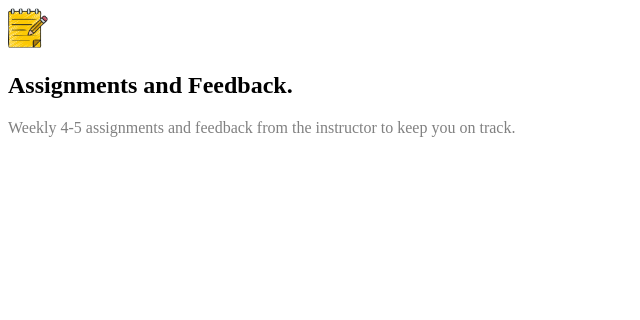
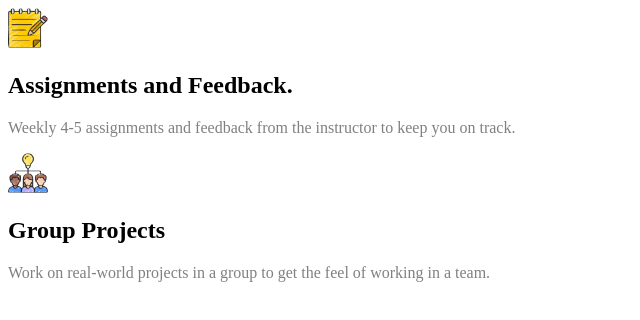
Before and after one commit to gaytrisanap/ass19, a plain HTML site: page index.html in a window 1280 px wide. Shown: the whole page, without its empty margins (0-640 px from the left). Drawn offline with Linux system fonts and the light colour scheme.

Commit message:
project card added

```diff
--- a/index.html
+++ b/index.html
@@ -14,5 +14,11 @@
         <h2 class="assignment">Assignments and Feedback.</h2>
         <p style="color:#808080;">Weekly 4-5 assignments and feedback from the instructor to keep you on track.</p>
     </div>
+
+    <div class="border2">
+        <img  class="box2" alt="Group Project" src="group-projects-md.png" height="40" width="40"/>
+    <h2 class="project" class="project">Group Projects</h2>
+    <p style="color:#808080;">Work on real-world projects in a group to get the feel of working in a team.</p>
+ </div>
 </body>
 </html>
```
